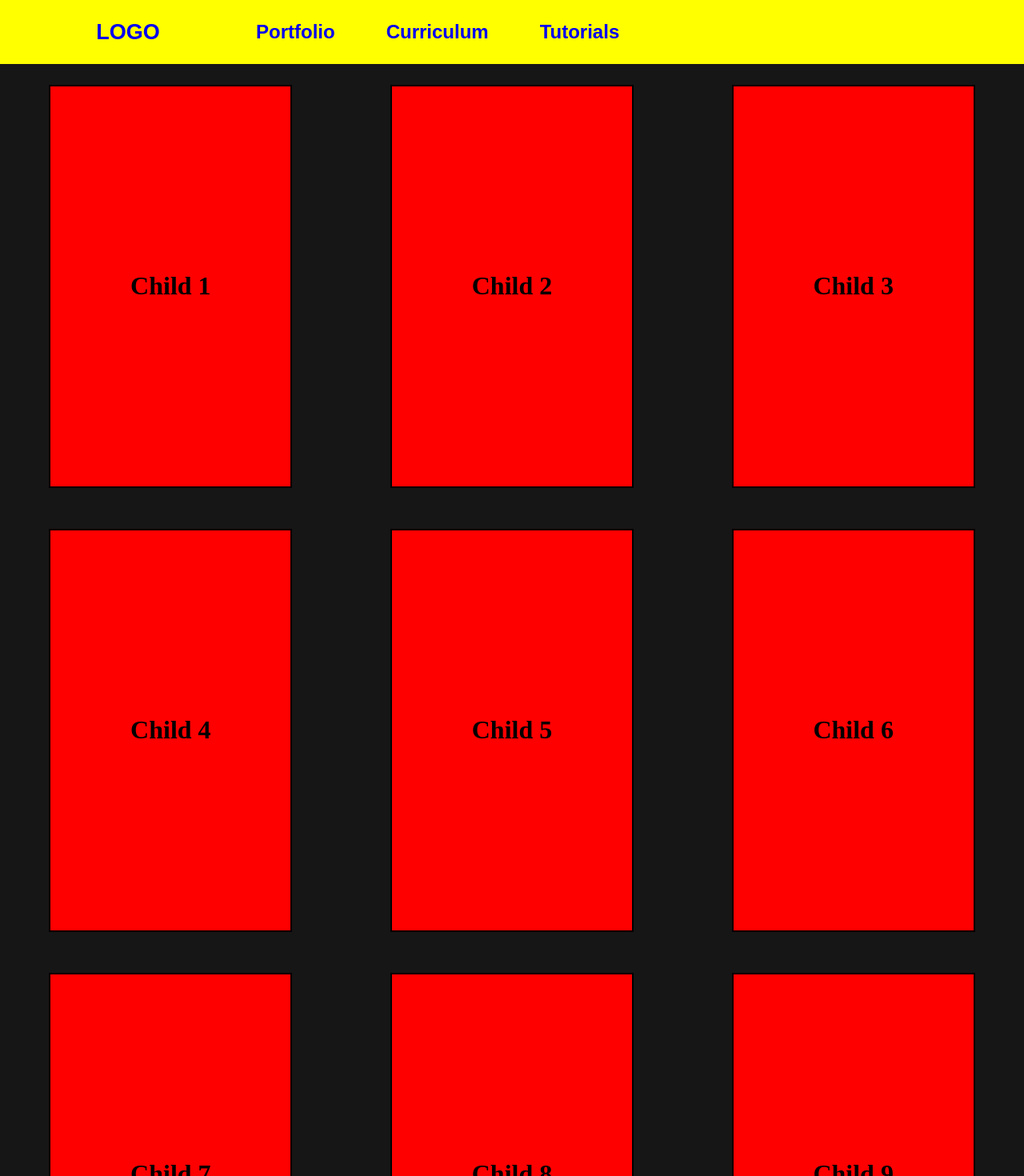
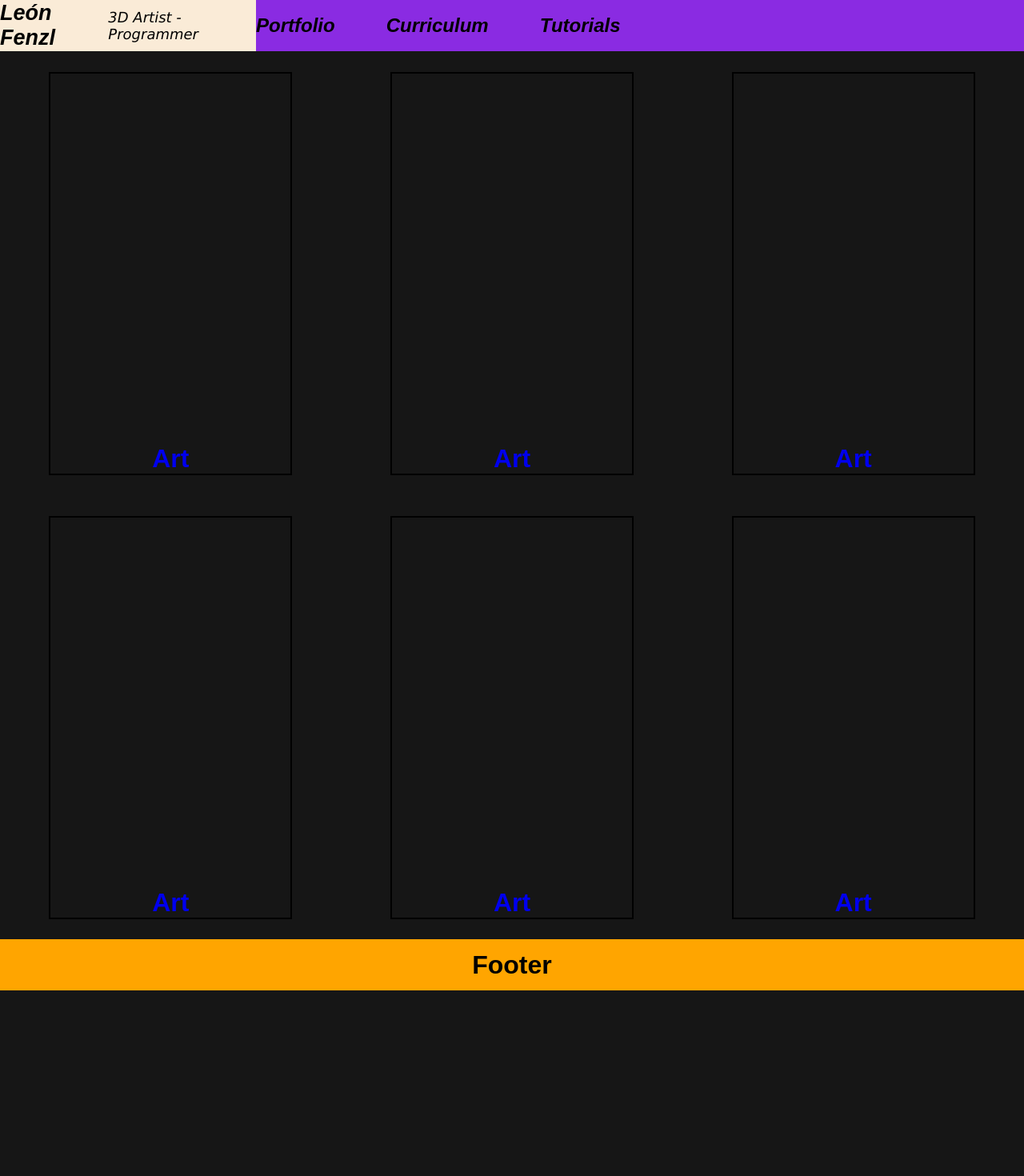
Before and after one commit to leon-fenzl/reactstudy, a React (Create React App) app: page /portfolio in a window 1280 px wide. Shown: the top 1470 px of the page at 80% size. After the commit the page ends 1238 px from the top, so only its background shows below. Built offline with nearby package versions, Linux system fonts and the light colour scheme.

Commit message:
new docs rebuild

```diff
--- a/src/Components/CompFooter.js
+++ b/src/Components/CompFooter.js
@@ -1,5 +1,5 @@
 import React from "react";
-import "../Styles/customcomps.css"
+import "../Styles/footer.css"
 export default function CompFooter(){
   return(
     <div className="custom-footer">
--- a/src/Components/CompNavbar.js
+++ b/src/Components/CompNavbar.js
@@ -1,11 +1,14 @@
 import React from "react";
 import {Link} from 'react-router-dom';
-import "../Styles/customcomps.css"
+import "../Styles/navbar.css"
 export default function CompNavbar(){
   return(
     <div className="custom-navbar">
       <div className="LOGO">
-        <Link to="/reactstudy" className="link"><h1>LOGO</h1></Link>
+        <Link to="/reactstudy" className="link"><h1>León Fenzl</h1></Link>
+        <h0>
+          <p>3D Artist - Programmer</p>
+        </h0>
       </div>
       <div className="flex-menu">
         <div className="mobileMenu">
--- a/src/Components/ContentFlexbox.js
+++ b/src/Components/ContentFlexbox.js
@@ -1,21 +1,39 @@
 import React from "react";
 import {Link} from 'react-router-dom';
-import "../Styles/flexbox.css"
+import "../Styles/portfolio.css"
 export default function ContentFlexbox(){
   return(
     <div className="flexbox">
-      <div className="flexchild"><h1>Child 1</h1></div>
-      <div className="flexchild"><h1>Child 2</h1></div>
-      <div className="flexchild"><h1>Child 3</h1></div>
-      <div className="flexchild"><h1>Child 4</h1></div>
-      <div className="flexchild"><h1>Child 5</h1></div>
-      <div className="flexchild"><h1>Child 6</h1></div>
-      <div className="flexchild"><h1>Child 7</h1></div>
-      <div className="flexchild"><h1>Child 8</h1></div>
-      <div className="flexchild"><h1>Child 9</h1></div>
-      <div className="flexchild"><h1>Child 10</h1></div>
-      <div className="flexchild"><h1>Child 11</h1></div>
-      <div className="flexchild"><h1>Child 12</h1></div>
+      <div className="flexchild">
+        <Link className="link-art">
+          <h1>Art</h1>
+        </Link>
+      </div>
+      <div className="flexchild">
+        <Link className="link-art">
+          <h1>Art</h1>
+        </Link>
+      </div>
+      <div className="flexchild">
+        <Link className="link-art">
+          <h1>Art</h1>
+        </Link>
+      </div>
+      <div className="flexchild">
+        <Link className="link-art">
+          <h1>Art</h1>
+        </Link>
+      </div>
+      <div className="flexchild">
+        <Link className="link-art">
+          <h1>Art</h1>
+        </Link>
+      </div>
+      <div className="flexchild">
+        <Link className="link-art">
+          <h1>Art</h1>
+        </Link>
+      </div>
     </div>
   );
 }
--- /dev/null
+++ b/src/Styles/footer.css
@@ -0,0 +1,11 @@
+.custom-footer{
+  display: flex;
+  width: 100vw;
+  height: 8vh;
+  background-color: orange;
+  justify-content: center;
+  align-items: center;
+}
+.footer-text{
+  font-family:Arial, Helvetica, sans-serif;
+}
--- a/src/Styles/grid.css
+++ b/src/Styles/grid.css
@@ -1,15 +1,13 @@
 .grid{
   display: grid;
-  height: 100dvh;
+  height: 100vh;
   width: 100vw;
-  background-color: rgb(10, 10, 10);
-  grid-template-columns: 0.25fr 2fr 2fr 0.25fr;
-  grid-template-rows: 0.5fr 2fr 2fr auto;
+  grid-template-columns: 0.25fr 4fr 0.25fr;
+  grid-template-rows: auto 4fr  auto;
   grid-template-areas:
-   "nav nav nav nav"
-   "empty1 contents contents empty2"
-   "empty1 contents contents empty2"
-   "footer footer footer footer";
+   "nav nav nav"
+   "empty1 contents empty2"
+   "footer footer footer";
  }
 nav{
   grid-area: nav;
@@ -32,3 +30,14 @@ nav{
 footer{
   grid-area: footer;
 }
+@media screen and (max-width:1200px) {
+.grid{
+  display: grid;
+  grid-template-columns: 0.25fr 4fr 0.25fr;
+  grid-template-rows: auto 4fr  auto;
+  grid-template-areas:
+    "nav nav nav"
+    "empty1 contents empty2"
+    "footer footer footer";
+  }
+}
--- a/src/Styles/customcomps.css
+++ b/src/Styles/navbar.css
@@ -1,21 +1,30 @@
-/*Navbar*/
 .custom-navbar{
   display: flex;
   flex-direction: row;
-  width: 100dvw;
-  height: 10dvh;
-  background-color: yellow;
+  width: 100vw;
+  height: 8vh;
   justify-content: space-around;
   align-items: center;
   font-family:Arial, Helvetica, sans-serif;
+  font-style: italic;
 }
 .LOGO{
   display: flex;
+  flex-direction: row;
   height: 100%;
   width: 25%;
   justify-content: center;
   align-items: center;
   font-size: large;
+  background-color: antiquewhite;
+  h0{
+    font-family: Verdana, sans-serif;
+    margin: right;
+  }
+}
+.logoElements{
+  display: flex;
+  margin: 1vw;
 }
 .flex-menu{
   display: flex;
@@ -25,20 +34,30 @@
   justify-content: flex-start;
   align-items: center;
   gap: 5vw;
+  background-color: blueviolet;
 }
 .link{
   text-decoration: none;
+  h1{
+    color: black;
+    margin-right: 1vw;
+  }
+  h2{
+    color:black;
+  }
 }
 .mobileMenu{
   display: none;
 }
 @media screen and (max-width:768px) {
-  /*
+  .LOGO{
+    width:50%;
+    flex-direction: column;
+  }
+
   .flex-menu{
-    justify-content: center;
-    align-items: center;
+    width: 50%;
   }
-  */
   .mobileMenu{
     display: flex;
     width: 100%;
@@ -50,15 +69,3 @@
     display: none;
   }
 }
-/*Footer*/
-.custom-footer{
-  display: flex;
-  width: 100vw;
-  height:10dvh;
-  background-color: orange;
-  justify-content: center;
-  align-items: center;
-}
-.footer-text{
-  font-family:Arial, Helvetica, sans-serif;
-}
--- a/src/Styles/flexbox.css
+++ b/src/Styles/portfolio.css
@@ -12,12 +12,25 @@
   min-height: 0;
   width: 300px;
   height: 500px;
-  background-color: red;
+  background-color: none;
   border: 2px solid black;
   justify-content: center;
   align-items: center;
   margin: 2vw;
 }
+.link-art{
+  text-decoration: none;
+  display: flex;
+  flex-direction: column;
+  width: 100%;
+  height: 100%;
+  justify-content: end;
+  align-items: center;
+  h1{
+    font-family:Arial, Helvetica, sans-serif;
+  }
+}
+
 @media only screen and (max-width:768px) {
   .flexbox{
     display: flex;
--- a/src/index.js
+++ b/src/index.js
@@ -4,7 +4,5 @@ import App from './App';
 
 const root = ReactDOM.createRoot(document.getElementById('root'));
 root.render(
-  <React.StrictMode>
-    <App />
-  </React.StrictMode>
+  <React.StrictMode><App /></React.StrictMode>
 );
```
Also changed, not shown: 11 other files (tests, documents, lock files or other folders).
